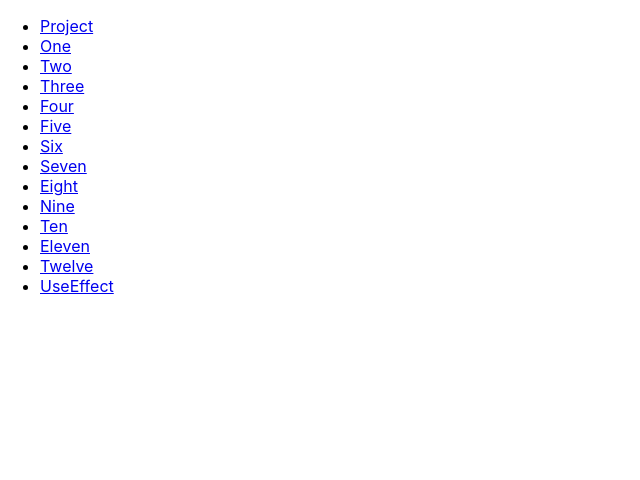
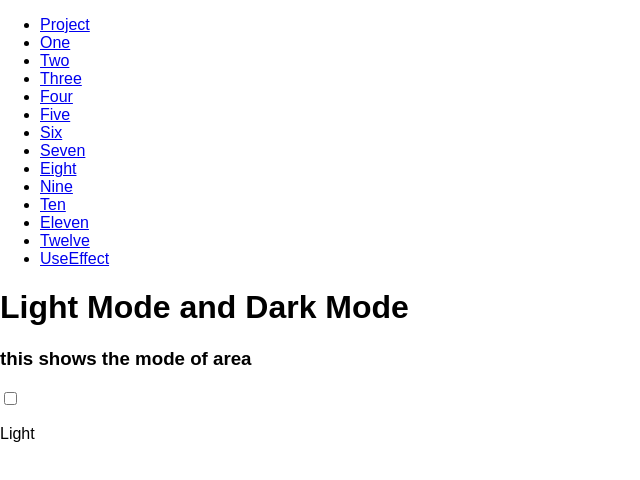
Before and after one commit to shashimehta03/React-Revison, a React (Create React App) app: page /twelve in a window 1280 px wide. Shown: the top 480 px of the page, without its empty margins (0-640 px from the left). Built offline with nearby package versions, Linux system fonts and the light colour scheme.

Commit message:
till twelve done

```diff
--- /dev/null
+++ b/src/Twelve.css
@@ -0,0 +1,20 @@
+/* Common styles for both themes */
+body {
+    margin: 0;
+    font-family: Arial, sans-serif;
+    transition: background-color 0.3s ease, color 0.3s ease;
+  }
+
+
+
+  /* Light theme styles */
+  .light-theme {
+    background-color: #ffffff;
+    color: #000000;
+  }
+
+  /* Dark theme styles */
+  .dark-theme {
+    background-color: #121212;
+    color: #ffffff;
+  }
--- a/src/Twelve.js
+++ b/src/Twelve.js
@@ -1,9 +1,19 @@
-import React from "react"
+import React, { useState } from "react"
+import "./Twelve.css";
 
 const Twelve = (props) => {
+    const [mode ,setmode]=useState(false);
+    const handelmode=()=>{
+        setmode(!mode);
+    };
   return (
-    <div>
-
+    <div className={mode? "dark-theme" : "light-theme"}>
+      <h1>Light Mode and Dark Mode</h1>
+      <div>
+        <h3>this shows the mode of area</h3>
+        <input type="checkbox" onChange={handelmode} />
+      </div>
+      <p>{mode?"Dark":"Light"}</p>
     </div>
   )
 };
```
Also changed, not shown: src/ThemeContext.js (added, +7 -0 lines).
